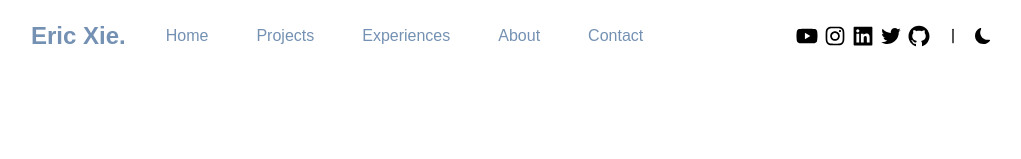
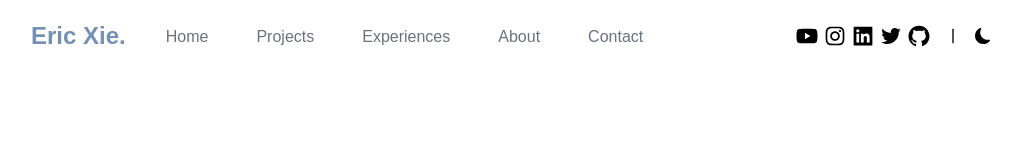
Before and after one commit to ericcxie/personal-website, a Next.js app: page / in a window 1280 px wide. Shown: the top 159 px of the page, without its empty margins (129-1150 px from the left). Built offline with nearby package versions, Linux system fonts and the light colour scheme.

Commit message:
Update navbar hover effect

```diff
--- a/components/navigation/navbar.js
+++ b/components/navigation/navbar.js
@@ -13,28 +13,23 @@ export default function NavBar(props) {
     const [isOpen, setIsOpen] = useState(false);
 
     return (
-      <nav className="bg-white z-20 px-7 pt-4 lg:py-5 md:px-20 lg:px-40 dark:bg-[#060813] fixed w-full left-0">
+      <nav className="bg-white py-2 z-20 px-7 pt-4 lg:py-5 md:px-20 lg:px-40 dark:bg-[#060813] fixed w-full left-0">
       <div className="container flex flex-wrap items-center justify-between mx-auto pb-2">
         <button onClick={() => {window.scrollTo({top: 0, behavior: 'smooth', duration: 100})}}>
           <h1 className='text-2xl lg:text-2xl font-poppins font-bold text-theme cursor-pointer'>Eric Xie.</h1>
         </button>
 
-        <ul className='hidden font-medium lg:flex flex-1 justify-start items-center pl-10 text-theme text-md gap-3 lg:gap-6 xl:gap-12 dark:text-white'>
-              <li className='cursor-pointer font-jakarta-sans hover:text-theme'>
-                <ScrollLink to="home" spy={true} smooth={true} offset={-20} duration={700}>Home</ScrollLink>
-                </li>
-              <li className='cursor-pointer font-jakarta-sans hover:text-theme'>
-                <ScrollLink to="projects" spy={true} smooth={true} offset={-20} duration={700}>Projects</ScrollLink>
-                </li>
-              <li className='cursor-pointer font-jakarta-sans hover:text-theme'>
-                <ScrollLink to="experiences" spy={true} smooth={true} offset={-60} duration={700}>Experiences</ScrollLink>
-                </li>
-              <li className='cursor-pointer font-jakarta-sans hover:text-theme'>
-                <ScrollLink to="about" spy={true} smooth={true} offset={-60} duration={700}>About</ScrollLink>
-                </li>
-              <li className='cursor-pointer font-jakarta-sans hover:text-theme'>
-                <ScrollLink to="contact" spy={true} smooth={true} offset={-60} duration={700}>Contact</ScrollLink>
-              </li>
+        <ul className='hidden font-medium pt-1 lg:flex flex-1 justify-start items-center pl-10 text-gray-500 text-md gap-3 lg:gap-6 xl:gap-12 dark:text-gray-200'>
+              <li className='cursor-pointer font-jakarta-sans hover:text-theme dark:hover:text-theme border-b-2 border-transparent hover:border-current hover:border-theme'>
+                <ScrollLink to="home" spy={true} smooth={true} offset={-20} duration={700}>Home</ScrollLink></li>
+              <li className='cursor-pointer font-jakarta-sans hover:text-theme  dark:hover:text-theme border-b-2 border-transparent hover:border-current hover:border-theme'>
+                <ScrollLink to="projects" spy={true} smooth={true} offset={-20} duration={700}>Projects</ScrollLink></li>
+              <li className='cursor-pointer font-jakarta-sans hover:text-theme dark:hover:text-theme border-b-2 border-transparent hover:border-current hover:border-theme'>
+                <ScrollLink to="experiences" spy={true} smooth={true} offset={-60} duration={700}>Experiences</ScrollLink></li>
+              <li className='cursor-pointer font-jakarta-sans hover:text-theme dark:hover:text-theme border-b-2 border-transparent hover:border-current hover:border-theme'>
+                <ScrollLink to="about" spy={true} smooth={true} offset={-60} duration={700}>About</ScrollLink> </li>
+              <li className='cursor-pointer font-jakarta-sans hover:text-theme dark:hover:text-theme border-b-2 border-transparent hover:border-current hover:border-theme'>
+                <ScrollLink to="contact" spy={true} smooth={true} offset={-60} duration={700}>Contact</ScrollLink> </li>
             </ul>
             <ul className='hidden lg:flex flex-1 justify-end items-center gap-1 lg:gap-3'>
               <div className='flex gap-1 text-xl xl:text-2xl dark:text-white'>
@@ -77,21 +72,11 @@ export default function NavBar(props) {
           <div className="hidden dark:inline absolute -inset-0.5 bg-gradient-to-r from-purple-700 via-blue-blue-500 to-blue-600 rounded-lg blur"></div>
           <div onClick={() => setIsOpen(!isOpen)} className={isOpen ? 'relative lg:hidden ring-1 ring-zinc-900/5  font-poppins font-normal bg-white mt-3 py-2 text-theme dark:text-gray-200 shadow-lg shadow-zinc-800/5 rounded-2xl dark:bg-[#060813] text-center' : 'hidden'}>
           <ul>
-            <li>
-              <ScrollLink onClick={() => setIsOpen(false)} to="home" spy={true} smooth={true} offset={-5} duration={700} className='block py-2 px-4 text-sm font-poppins cursor-pointer hover:bg-theme hover:rounded-lg hover:text-white'>Home</ScrollLink>
-            </li>
-            <li>
-              <ScrollLink onClick={() => setIsOpen(false)} to="projects" spy={true} smooth={true} offset={-5} duration={700} className='block py-2 px-4 text-sm font-poppins cursor-pointer hover:bg-theme hover:rounded-lg hover:text-white'>Projects</ScrollLink>
-            </li>
-            <li>
-              <ScrollLink onClick={() => setIsOpen(false)} to="experiences" spy={true} smooth={true} offset={-50} duration={700} className='block py-2 px-4 text-sm font-poppins cursor-pointer hover:bg-theme hover:rounded-lg hover:text-white'>Experiences</ScrollLink>
-            </li>
-            <li>
-              <ScrollLink onClick={() => setIsOpen(false)} to="about" spy={true} smooth={true} offset={-40} duration={700} className='block py-2 px-4 text-sm font-poppins cursor-pointer hover:bg-theme hover:rounded-lg hover:text-white'>About</ScrollLink>
-            </li>
-            <li>
-              <ScrollLink onClick={() => setIsOpen(false)} to="contact" spy={true} smooth={true} offset={-20} duration={700} className='block py-2 px-4 text-sm font-poppins cursor-pointer hover:bg-theme hover:rounded-lg hover:text-white'>Contact</ScrollLink>
-            </li>
+            <li><ScrollLink onClick={() => setIsOpen(false)} to="home" spy={true} smooth={true} offset={-5} duration={700} className='block py-2 px-4 text-sm font-poppins cursor-pointer hover:bg-theme hover:rounded-lg hover:text-white'>Home</ScrollLink></li>
+            <li><ScrollLink onClick={() => setIsOpen(false)} to="projects" spy={true} smooth={true} offset={-5} duration={700} className='block py-2 px-4 text-sm font-poppins cursor-pointer hover:bg-theme hover:rounded-lg hover:text-white'>Projects</ScrollLink></li>
+            <li><ScrollLink onClick={() => setIsOpen(false)} to="experiences" spy={true} smooth={true} offset={-50} duration={700} className='block py-2 px-4 text-sm font-poppins cursor-pointer hover:bg-theme hover:rounded-lg hover:text-white'>Experiences</ScrollLink></li>
+            <li><ScrollLink onClick={() => setIsOpen(false)} to="about" spy={true} smooth={true} offset={-40} duration={700} className='block py-2 px-4 text-sm font-poppins cursor-pointer hover:bg-theme hover:rounded-lg hover:text-white'>About</ScrollLink></li>
+            <li><ScrollLink onClick={() => setIsOpen(false)} to="contact" spy={true} smooth={true} offset={-20} duration={700} className='block py-2 px-4 text-sm font-poppins cursor-pointer hover:bg-theme hover:rounded-lg hover:text-white'>Contact</ScrollLink></li>
           </ul>
         </div>
       </div>
--- a/components/sections/contact.js
+++ b/components/sections/contact.js
@@ -9,7 +9,7 @@ export default function Contact() {
                 </h1>
                 <p className="text-black dark:text-white max-w-md">Have a question or want to have a quick coffee chat? Feel free to connect with me!</p>
                 <div className="relative group mt-6">
-                    <div className="hidden dark:inline absolute -inset-0.5 bg-gradient-to-r from-[#8E2DE2] to-[#4A00E0] rounded-lg blur opacity-75 group-hover:opacity-100 transition duration-1000 group-hover:duration-200"></div>
+                    <div className="hidden dark:inline absolute -inset-0.5 bg-gradient-to-r from-[#8E2DE2] to-[#4A00E0] rounded-lg blur opacity-60 group-hover:opacity-100 transition duration-1000 group-hover:duration-200"></div>
                     <a href="mailto:ex.ericxie@gmail.com" className="relative hover:shadow-sm py-2 inline-flex items-center px-6 text-sm font-medium text-gray-900 bg-white rounded-lg border border-gray-200 hover:bg-gray-100 focus:z-10 focus:ring-4 focus:outline-none focus:ring-gray-200 focus:text-theme-700 dark:bg-darkmode dark:text-gray-200 dark:border-gray-600 dark:focus:ring-gray-700">
                         Say Hello </a>
                 </div>
--- a/components/sections/experiences.js
+++ b/components/sections/experiences.js
@@ -48,7 +48,7 @@ export default function Experiences() {
             </ul>
 
             <div className="relative group mt-6 md:mt-10">
-                <div className="hidden dark:inline absolute -inset-0.5 bg-gradient-to-r from-blue-500 to-purple-600 rounded-lg blur opacity-75 group-hover:opacity-100 transition duration-1000 group-hover:duration-200"></div>
+                <div className="hidden dark:inline absolute -inset-0.5 bg-gradient-to-r from-blue-500 to-purple-600 rounded-lg blur opacity-60 group-hover:opacity-100 transition duration-1000 group-hover:duration-200"></div>
                 <Link href="/resume.pdf">
                     <button className="relative hover:shadow-sm py-2 inline-flex items-center px-4 text-sm font-medium text-gray-900 bg-white rounded-lg border border-gray-200 hover:bg-gray-100 focus:z-10 focus:ring-4 focus:outline-none focus:ring-gray-200 focus:text-theme-700 dark:bg-darkmode dark:text-gray-100 dark:border-gray-600 dark:focus:ring-gray-700">
                         Receive CV <svg className="ml-2 w-3 h-3" fill="currentColor" viewBox="0 0 20 20" xmlns="http://www.w3.org/2000/svg"><path fill-rule="evenodd" d="M12.293 5.293a1 1 0 011.414 0l4 4a1 1 0 010 1.414l-4 4a1 1 0 01-1.414-1.414L14.586 11H3a1 1 0 110-2h11.586l-2.293-2.293a1 1 0 010-1.414z" clip-rule="evenodd"></path></svg></button>
--- a/components/sections/landing.js
+++ b/components/sections/landing.js
@@ -20,7 +20,7 @@ export default function Landing() {
               <div className='py-2 px-1 flex justify-start gap-4'>
                 <ScrollLink to="projects" spy={true} smooth={true} offset={-20} duration={700}>
                   <div className="relative group">
-                    <div className="hidden dark:inline absolute -inset-0.5 bg-gradient-to-r from-blue-500 to-purple-600 rounded-lg blur opacity-75 group-hover:opacity-100 transition duration-1000 group-hover:duration-200"></div>
+                    <div className="hidden dark:inline absolute -inset-0.5 bg-gradient-to-r from-blue-500 to-purple-600 rounded-lg blur opacity-60 group-hover:opacity-100 transition duration-1000 group-hover:duration-200"></div>
                     <button className="relative ont-poppins text-small bg-theme hover:bg-dark dark:bg-[#0d122b] text-white dark:text-gray-100 font-medium py-1.5 px-12 rounded-md pt-2 pb-2">
                       Projects
                       </button>
```
